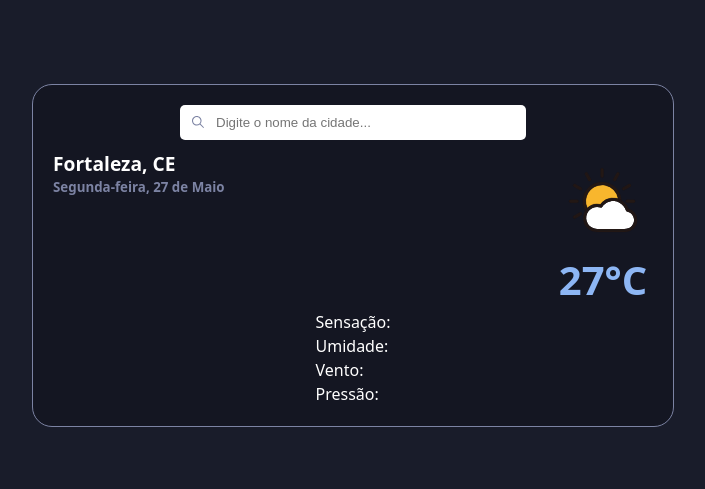
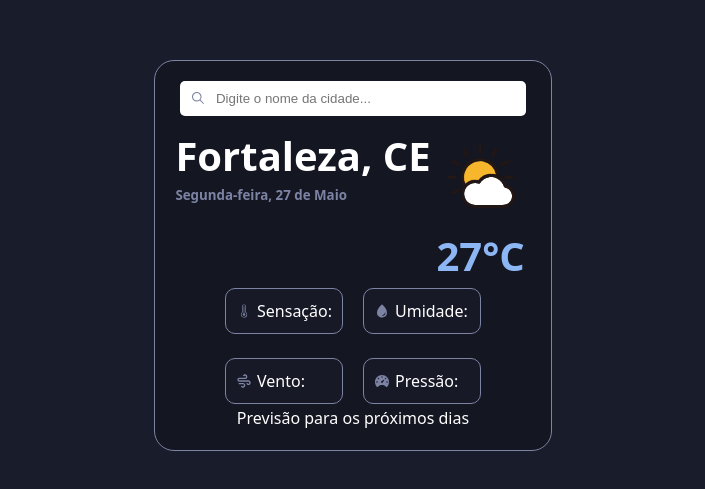
Before and after one commit to ManoelIvisson/weather-app, a React (Vite) app: page / in a window 1280 px wide. Shown: the part 145-634 px from the top of the page, without its empty margins (287-992 px from the left). Built offline with nearby package versions, Linux system fonts and the light colour scheme.

Commit message:
Esqueleto do site quase finalizado

```diff
--- a/src/App.css
+++ b/src/App.css
@@ -13,7 +13,7 @@ main {
   display: flex;
   flex-direction: column;
   background-color: #141622;
-  min-width: 600px;
+  max-width: 600px;
   height: 80%;
   padding: 20px;
   border-radius: 20px;
@@ -44,7 +44,7 @@ main {
 }
 
 h1 {
-  font-size: larger;
+  font-size: 40px;
 }
 
 h2 {
@@ -77,3 +77,20 @@ h2 {
   font-size: 40px;
   color: #8DB6F4;
 }
+
+#info-clima {
+  display: grid;
+  grid: repeat(2, 50px) / 20fr 20fr;
+  gap: 20px;
+  align-items: center;
+}
+
+#info-clima div {
+  background-color: #171926;
+  padding: 10px;
+  display: flex;
+  align-items: center;
+  gap: 5px;
+  border-radius: 10px;
+   border: #7C83A3 solid 1px;
+}
--- a/src/App.tsx
+++ b/src/App.tsx
@@ -1,4 +1,6 @@
-import { IoIosSearch } from 'react-icons/io'
+import { IoIosSearch, IoIosWater, IoIosSpeedometer } from 'react-icons/io'
+import { CiTempHigh } from 'react-icons/ci'
+import { RiWindyLine } from 'react-icons/ri'
 import './App.css'
 
 function App() {
@@ -27,16 +29,33 @@ function App() {
 
         <div id='info-clima'>
           <div>
+            <CiTempHigh className='info-estilo' />
             <p>Sensação: </p>
           </div>
           <div>
+            <IoIosWater className='info-estilo' />
             <p>Umidade: </p>
           </div>
           <div>
+            <RiWindyLine className='info-estilo' />
             <p>Vento: </p>
           </div>
           <div>
+            <IoIosSpeedometer className='info-estilo' />
             <p>Pressão: </p>
+          </div>
+        </div>
+
+        <div id="clima-proximos-dias">
+          <p>Previsão para os próximos dias</p>
+          <div id='proximos-dias'>
+            <div></div>
+            <div></div>
+            <div></div>
+            <div></div>
+          </div>
+          <div id="info-sol">
+
           </div>
         </div>
       </main>
```
